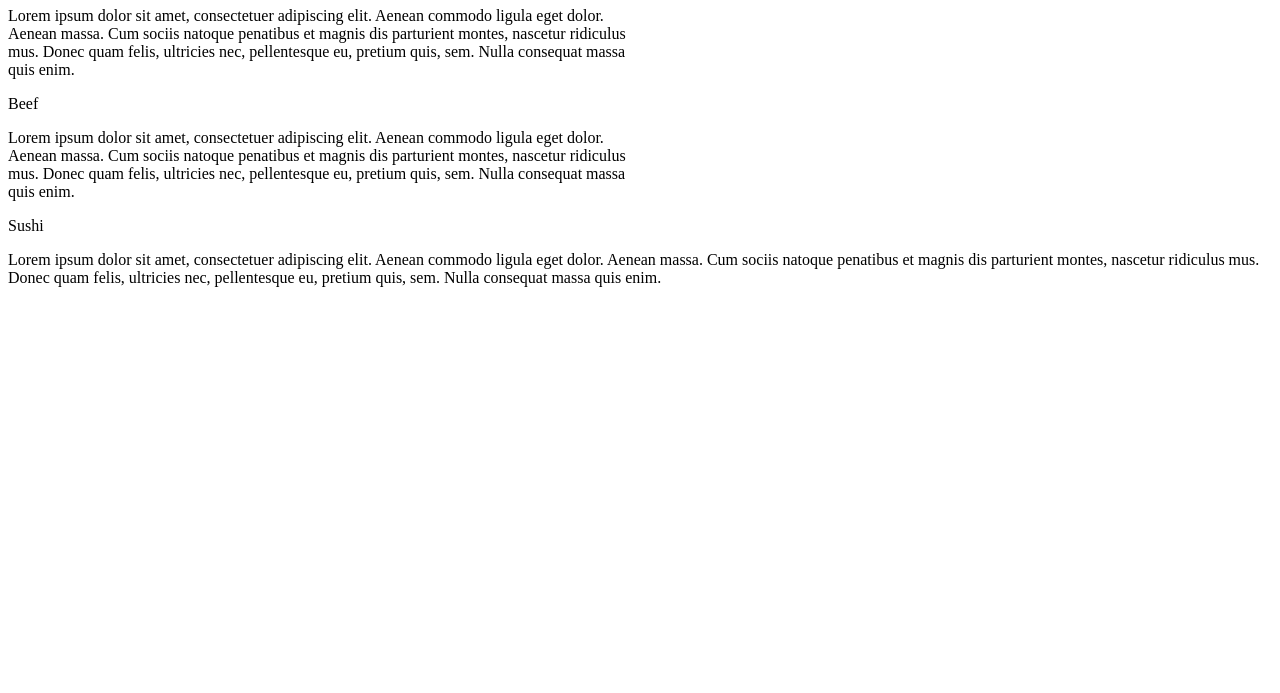
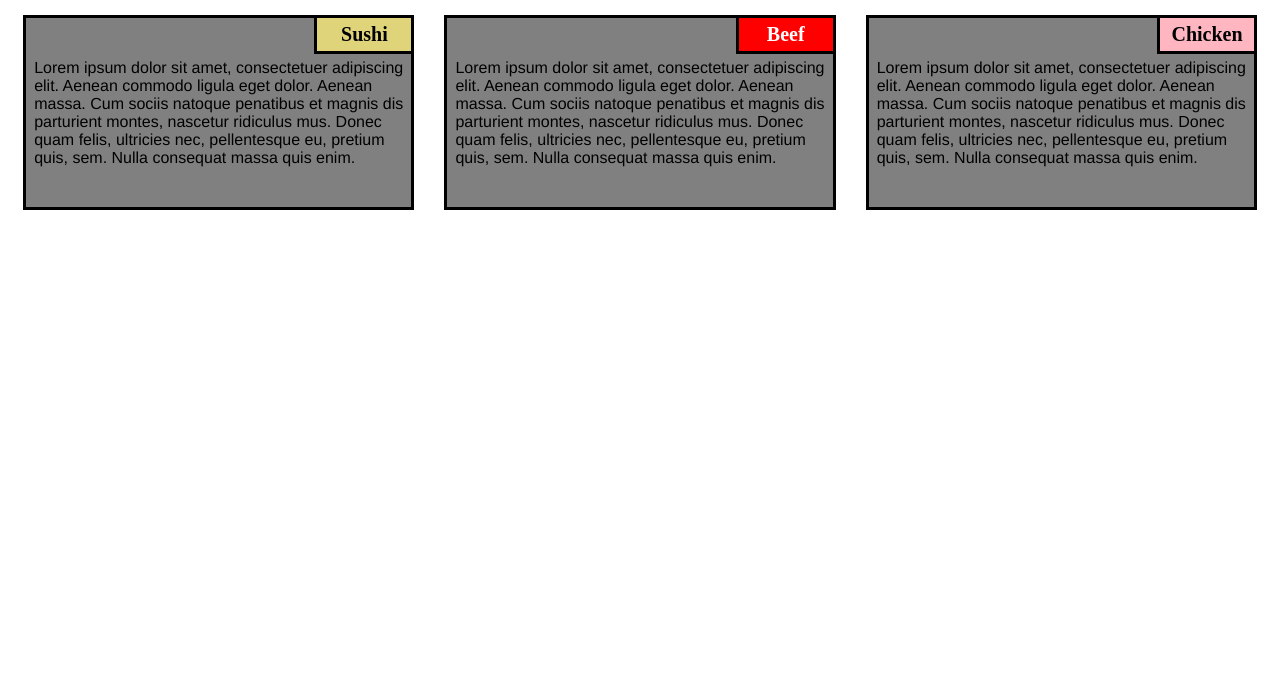
Before and after one commit to Celest2125/coursera-test, a plain HTML site: page module2/index.html in a window 1280 px wide. Shown: the part 107-800 px from the top of the page. Drawn offline with Linux system fonts and the light colour scheme.

Commit message:
Update module2-solution.css

```diff
--- a/module2/css/module2-solution.css
+++ b/module2/css/module2-solution.css
@@ -2,7 +2,53 @@
 	width: 100%;
 }
 @media (min-width: 992px) {
-	.col-md-1, col-md-2, col-md-3, col-md-4, col-md-5, col-md-6, col-md-7, col-md-8, col-md-9, col-md-10, col-md-11, col-md-12 {
+	.col-lg-1, .col-lg-2, .col-lg-3, .col-lg-4, .col-lg-5, .col-lg-6, .col-lg-7, .col-lg-8, .col-lg-9, .col-lg-10, .col-lg-11, .col-lg-12 {
+		float: right;
+		border: 1px;
+	}
+	.col-lg-1 {
+		width: 8.33%;
+	}
+	.col-lg-2 {
+		width:  16.66%;
+	}
+	.col-lg-3 {
+		width: 25%;
+	}
+	.col-lg-4 {
+		width: 33.33%;
+	}
+	.col-lg-5 {
+		width: 41.66%;
+	}
+	.col-lg-6 {
+		width: 50%;
+	}
+	.col-lg-7 {
+		width: 53.33%;
+	}
+	.col-lg-8 {
+		width: 66.66%;
+	}
+	.col-lg-9 {
+		width: 75%;
+	}
+	.col-lg-10 {
+		width: 83.33%;
+	}
+	.col-lg-11 {
+		width: 91.66%;
+	}
+	.col-lg-12 {
+		width: 100%;
+	}
+}
+
+.row {
+	width: 100%;
+}
+@media (min-width: 768px) and (max-width: 991px) {
+	.col-md-1, .col-md-2, .col-md-3, .col-md-4, .col-md-5, .col-md-6, .col-md-7, .col-md-8, .col-md-9, .col-md-10, .col-md-11, .col-md-12 {
 		float: right;
 		border: 1px;
 	}
@@ -47,8 +93,8 @@
 .row {
 	width: 100%;
 }
-@media (min-width: 768px) (max-width: 991px) {
-	.col-sm-1, col-sm-2, col-sm-3, col-sm-4, col-sm-5, col-sm-6, col-sm-7, col-sm-8, col-sm-9, col-sm-10, col-sm-11, col-sm-12 {
+@media (max-width: 767px) {
+	.col-sm-1, .col-sm-2, .col-sm-3, .col-sm-4, .col-sm-5, .col-sm-6, .col-sm-7, .col-sm-8, .col-sm-9, .col-sm-10, .col-sm-11, .col-sm-12 {
 		float: right;
 		border: 1px;
 	}
@@ -90,48 +136,84 @@
 	}
 }
 
-.row {
+* {
+	box-sizing: border-box;
+}
+body {
+	background-color: white;
+}
+h1 {
+	margin-bottom: 15px;
+	text-align: center;
+	color: #ff4532;
+	font-size: 50px;
+}
+section {
+	position: relative;
+        padding: 15px;
+        width: 100%;
+    }
+
+p {
+	position: relative;
+	clear: right;
+}
+
+div {
+	position: relative;
+	background-color: gray;
+	border: 3.5px solid black;
 	width: 100%;
+	margin-left: auto;
+	margin-right: auto;
+	margin-bottom: auto;
 }
-@media (max-width: 767px) {
-	.col-sx-1, col-sx-2, col-sx-3, col-sx-4, col-sx-5, col-sx-6, col-sx-7, col-sx-8, col-sx-9, col-sx-10, col-sx-11, col-sx-12 {
-		float: right;
-		border: 1px;
-	}
-	.col-sx-1 {
-		width: 8.33%;
-	}
-	.col-sx-2 {
-		width:  16.66%;
-	}
-	.col-sx-3 {
-		width: 25%;
-	}
-	.col-sx-4 {
-		width: 33.33%;
-	}
-	.col-sx-5 {
-		width: 41.66%;
-	}
-	.col-sx-6 {
-		width: 50%;
-	}
-	.col-sx-7 {
-		width: 53.33%;
-	}
-	.col-sx-8 {
-		width: 66.66%;
-	}
-	.col-sx-9 {
-		width: 75%;
-	}
-	.col-sx-10 {
-		width: 83.33%;
-	}
-	.col-sx-11 {
-		width: 91.66%;
-	}
-	.col-sx-12 {
-		width: 100%;
-	}
+
+.sub1 {
+	float: right;
+	width: 100px;
+	padding: 5px;
+	margin: -3px -3px 0px;
+	border: 3.5px solid black;
+	text-align: center;
+	font-size: 125%;
+	font-weight: bold;
+	background-color: #FFB6C1;
 }
+
+.sub2 {
+	float: right;
+	color: white;
+	width: 100px;
+	padding: 5px;
+	margin: -3px -3px 0px;
+	border: 3.5px solid black;
+	text-align: center;
+	font-size: 125%;
+	font-weight: bold;
+	background-color: #FF0000;
+}
+
+.sub3 {
+	color: black;
+	float: right;
+	width: 100px;
+	padding: 5px;
+	margin: -3px -3px 0px;
+	border: 3.5px solid black;
+	text-align: center;
+	font-size: 125%;
+	font-weight: bold;
+	background-color: rgb(223, 212, 121);
+}
+
+.content {
+	padding: 5px;
+	border: none;
+	background-color: gray;
+	font-family: Helvetica;
+	color: black;
+	margin: 3px ;
+	height: 150px;
+	overflow: auto;
+}
```
